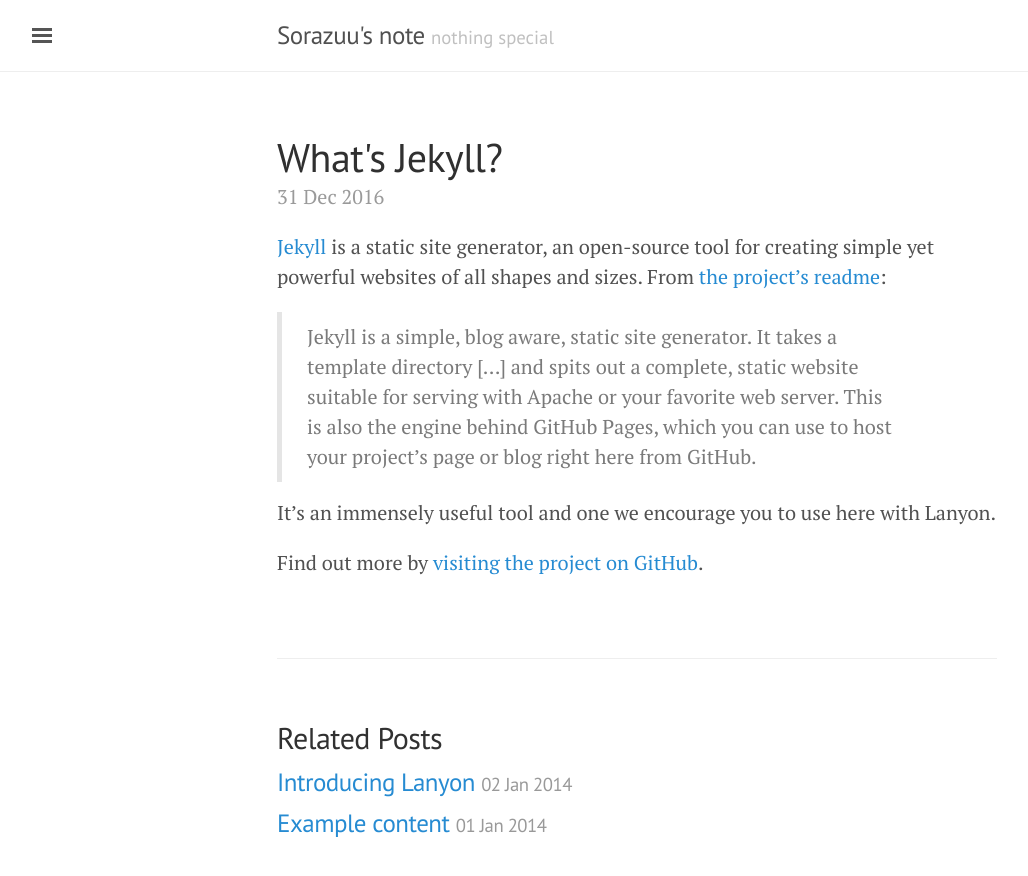
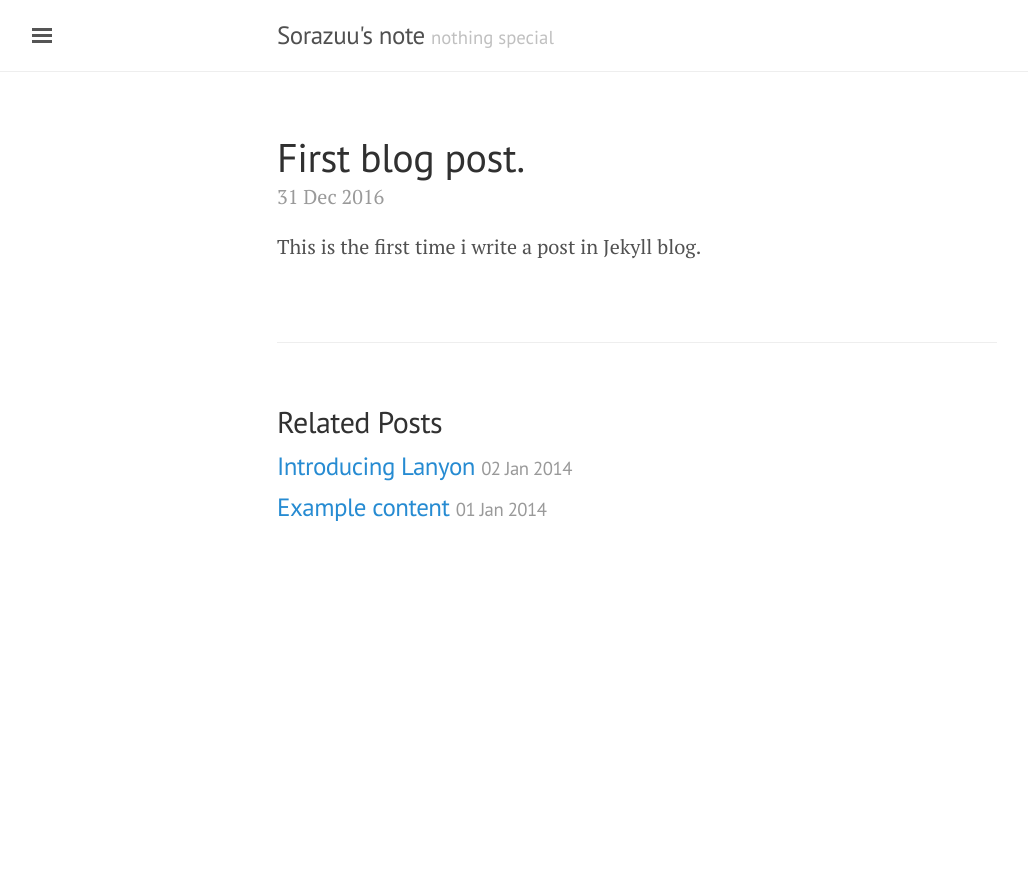
Before and after one commit to Sorazuu/sorazuu.github.io, a Jekyll site: the page built from _posts/2016-12-31-whats-jekyll.md, in a window 1280 px wide. Shown: the top 876 px of the page, without its empty margins (3-1031 px from the left). Built offline with Jekyll 4.4.1, drawn with Linux system fonts in a browser that asks for light colours.

Commit message:
Update 2016-12-31-whats-jekyll.md

```diff
--- a/_posts/2016-12-31-whats-jekyll.md
+++ b/_posts/2016-12-31-whats-jekyll.md
@@ -1,13 +1,6 @@
 ---
 layout: post
-title: What's Jekyll?
-subtitle: This is subtitle.
+title: First blog post.
+subtitle: This is the first time i write a post in Jekyll blog.
 ---
-
-[Jekyll](http://jekyllrb.com) is a static site generator, an open-source tool for creating simple yet powerful websites of all shapes and sizes. From [the project's readme](https://github.com/mojombo/jekyll/blob/master/README.markdown):
-
-  > Jekyll is a simple, blog aware, static site generator. It takes a template directory [...] and spits out a complete, static website suitable for serving with Apache or your favorite web server. This is also the engine behind GitHub Pages, which you can use to host your project’s page or blog right here from GitHub.
-
-It's an immensely useful tool and one we encourage you to use here with Lanyon.
-
-Find out more by [visiting the project on GitHub](https://github.com/mojombo/jekyll).
+This is the first time i write a post in Jekyll blog.
```
